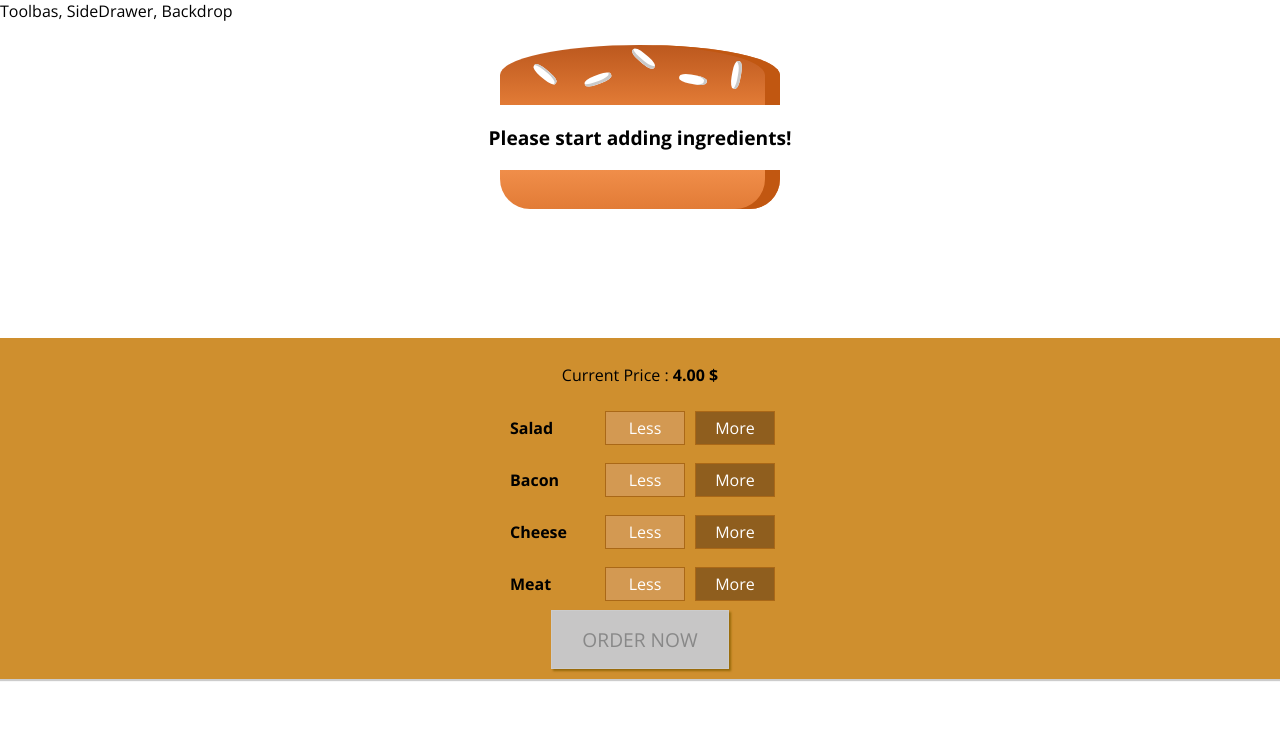
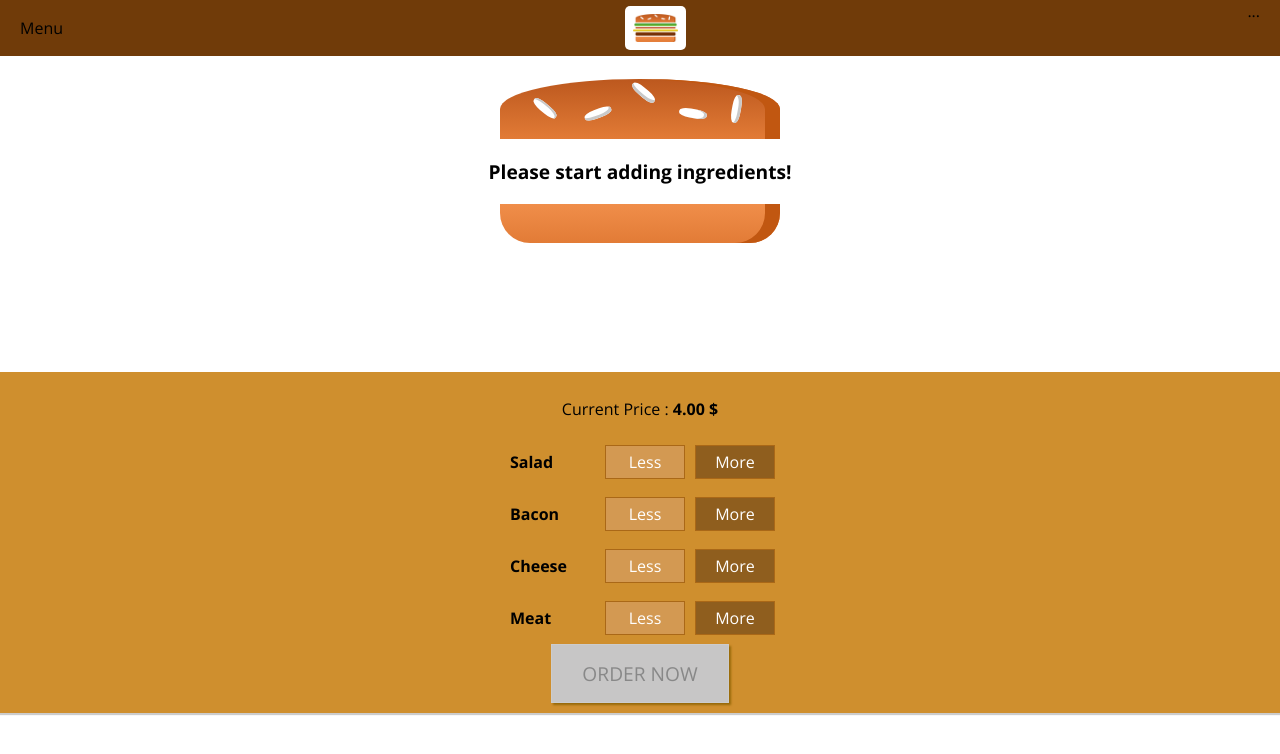
Before and after one commit to harysz/burgerbuilder, a React app: page / in a window 1280 px wide. Shown: the top 754 px of the page. Built offline with nearby package versions, Linux system fonts and the light colour scheme.

Commit message:
added toolbar

```diff
--- a/src/components/Burger/OrderSummary/OrderSummary.js
+++ b/src/components/Burger/OrderSummary/OrderSummary.js
@@ -19,6 +19,7 @@ const orderSummary =(props)=> {
             <ul>
                 {ingredientSummary}
             </ul>
+            <p> <strong>Total price : {props.price.toFixed(2)} $</strong></p>
             <p>Continue checkout ?</p>
             <Button btnType='Danger' clicked ={props.purchaseCancelled}>CANCEL</Button>
             <Button btnType ='Success' clicked={props.purchaseContinued}>CONTINUE</Button>
--- a/src/components/Layout/Layout.css
+++ b/src/components/Layout/Layout.css
@@ -1,3 +1,3 @@
 .Content{
-    margin-top: 16px;
+    margin-top: 72px;
 }
--- a/src/components/Layout/Layout.js
+++ b/src/components/Layout/Layout.js
@@ -1,14 +1,14 @@
 import React from 'react';
 import Aux from '../../hoc/Auxilary';
 import classes from './Layout.css';
-
+import Toolbar from '../Navigation/Toolbar/Toolbar';
 
 const layout = ( props )=>(
     <Aux>
-    <div>Toolbas, SideDrawer, Backdrop </div>
-    <main className={classes.Content}>
-    {props.children}
-    </main>
+       <Toolbar />
+        <main className={classes.Content}>
+        {props.children}
+        </main>
     </Aux>
 );
 
--- /dev/null
+++ b/src/components/Logo/Logo.css
@@ -0,0 +1,10 @@
+.Logo{
+    background-color: white;
+    padding: 8px;
+    height:80%;
+    box-sizing: border-box;
+    border-radius: 5px;
+}
+.Logo img{
+    height:100%;
+}
--- /dev/null
+++ b/src/components/Logo/Logo.js
@@ -0,0 +1,11 @@
+import React from 'react'
+import logoImg from '../../assets/burger-logo.png';
+import classes from './Logo.css';
+const logo=(props)=> {
+    return (
+        <div className={classes.Logo}>
+            <img src={logoImg} alt = 'no logo makes me loco'/>
+        </div>
+    )
+}
+export default logo
--- /dev/null
+++ b/src/components/Navigation/Toolbar/Toolbar.css
@@ -0,0 +1,18 @@
+.Toolbar {
+    height :56px;
+    width: 100%;
+    position: fixed;
+    top: 0;
+    left: 0;
+    background-color:#703b09;
+    display: flex;
+    justify-content: space-between;
+    align-items: center;
+    padding: 0 20px;
+    box-sizing: border-box;
+    z-index: 90;
+}
+
+.Toolbar nav{
+    height: 100%;
+}
--- /dev/null
+++ b/src/components/Navigation/Toolbar/Toolbar.js
@@ -0,0 +1,16 @@
+import React from 'react'
+
+import Logo from '../../Logo/Logo';
+import classes from './Toolbar.css';
+const toolbar=(props)=> {
+    return (
+        <header className={classes.Toolbar}>
+            <div>Menu</div>
+            <Logo />
+            <nav>
+                 ...
+            </nav>
+        </header>
+    )
+}
+export default toolbar;
--- a/src/containers/BurgerBuilder/BurgerBuilder.js
+++ b/src/containers/BurgerBuilder/BurgerBuilder.js
@@ -95,6 +95,7 @@ class BurgerBuilder extends Component {
             <OrderSummary ingredients={this.state.ingredients}
             purchaseCancelled ={this.purchaseCancelHandler}
             purchaseContinued ={this.purchaseContinueHandler}
+            price = {this.state.totalPrice}
             />
           </Modal>
             <Burger ingredients={this.state.ingredients}/>
```
Also changed, not shown: src/assets/burger-logo.png (added).
